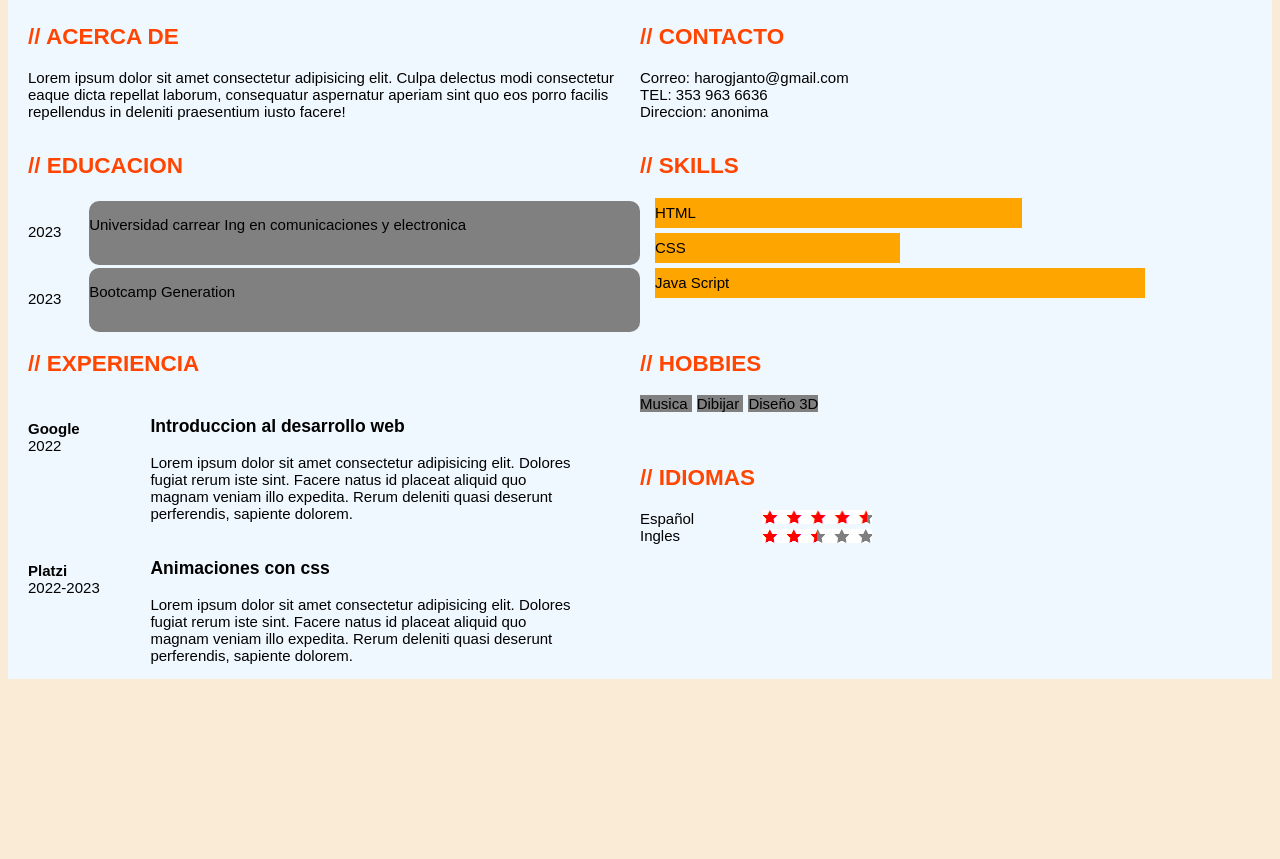
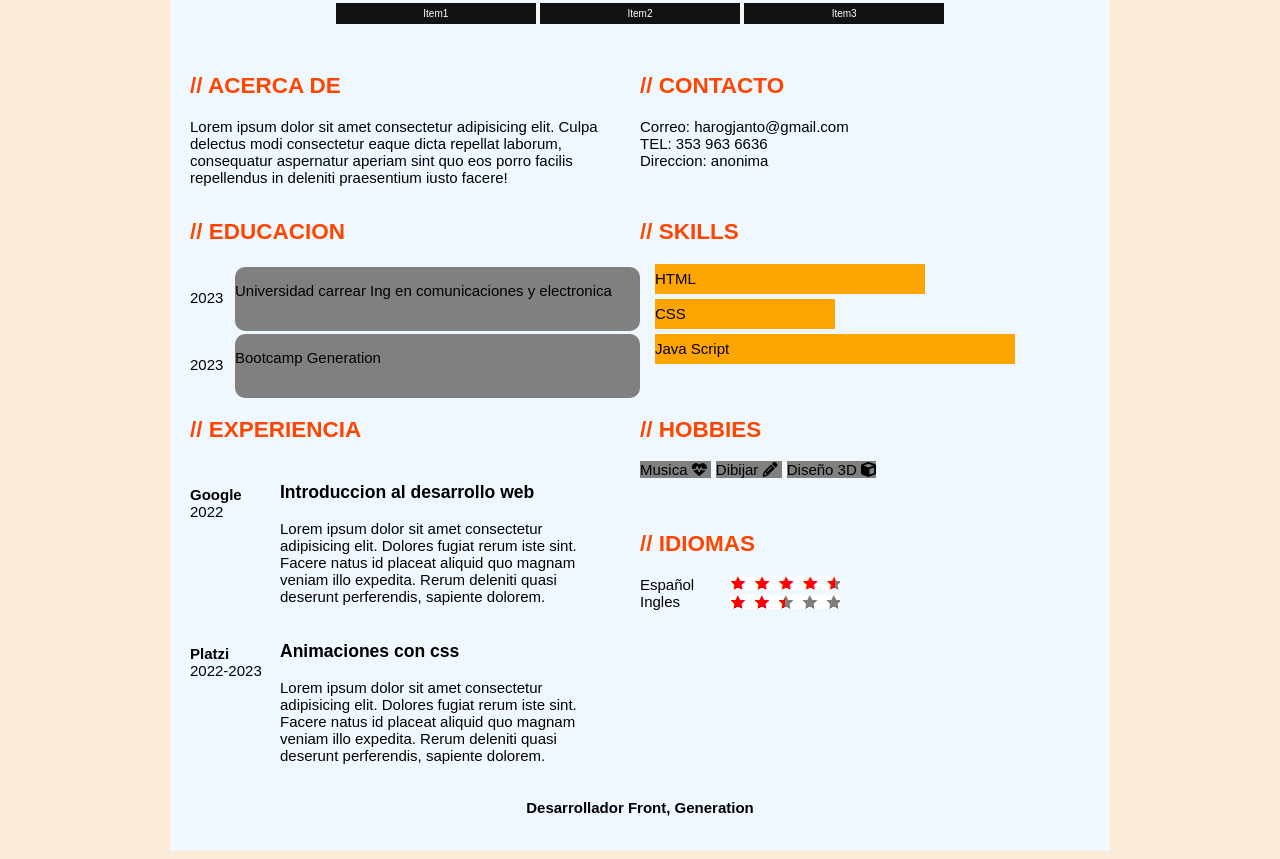
Before and after one commit to JAHG07/JoseAntonioHG_CH23, a plain HTML site: page Intro_web_5/pages/CV.html in a window 1280 px wide. Shown: the part 368-1227 px from the top of the page. Before the commit the page ends 1055 px from the top, so only its background shows below. Drawn offline with Linux system fonts and the light colour scheme.

Commit message:
CV terminado

```diff
--- a/Intro_web_5/pages/CV.html
+++ b/Intro_web_5/pages/CV.html
@@ -6,6 +6,7 @@
     <meta name="viewport" content="width=device-width, initial-scale=1.0">
     <title>Curriculum Vitae :: Jose Antonio HG</title>
     <link rel="stylesheet" href="../styles/CV.css">
+    <link rel="stylesheet" href="https://cdnjs.cloudflare.com/ajax/libs/font-awesome/6.3.0/css/all.min.css">
 </head>
 <body>
     <div class="container">
@@ -124,13 +125,13 @@
                     <h2>Hobbies</h2>
                     <article class="hob">
                         <p>
-                            Musica
+                            Musica <i class="fa-solid fa-heart-pulse"></i>
                         </p>
                         <p>
-                            Dibijar
+                            Dibijar <i class="fa-solid fa-pencil"></i>
                         </p>
                         <p>
-                            Diseño 3D
+                            Diseño 3D <i class="fa-solid fa-cube"></i>
                         </p>
                     </article>
                 </div>
@@ -161,7 +162,7 @@
 
         </section>
         <footer>
-
+            <h4>Desarrollador Front, Generation</h4>
         </footer>
     </div>
 </body>
--- a/Intro_web_5/styles/CV.css
+++ b/Intro_web_5/styles/CV.css
@@ -23,7 +23,9 @@ h1 > span{
 }
 .container{
     background-color: aliceblue;/*The background-color CSS property sets the background color of an element.*/
-    padding: 0 20px;/*The padding CSS shorthand property sets the padding area on all four sides of an element at once.*/
+    padding: 15px 20px;/*The padding CSS shorthand property sets the padding area on all four sides of an element at once.*/
+    width: 900px;
+    margin: 0 auto;
 }
 .menu{
     margin-top: 25px;/*The margin-top CSS property sets the margin area on the top of an element. A positive value places it farther from its neighbors, while a negative value places it closer.*/
@@ -153,3 +155,7 @@ span{
     background-repeat: no-repeat;
     margin-bottom: 5px;
 }
+h4{
+    text-align: center;
+    font-size: 15px;
+}
```
